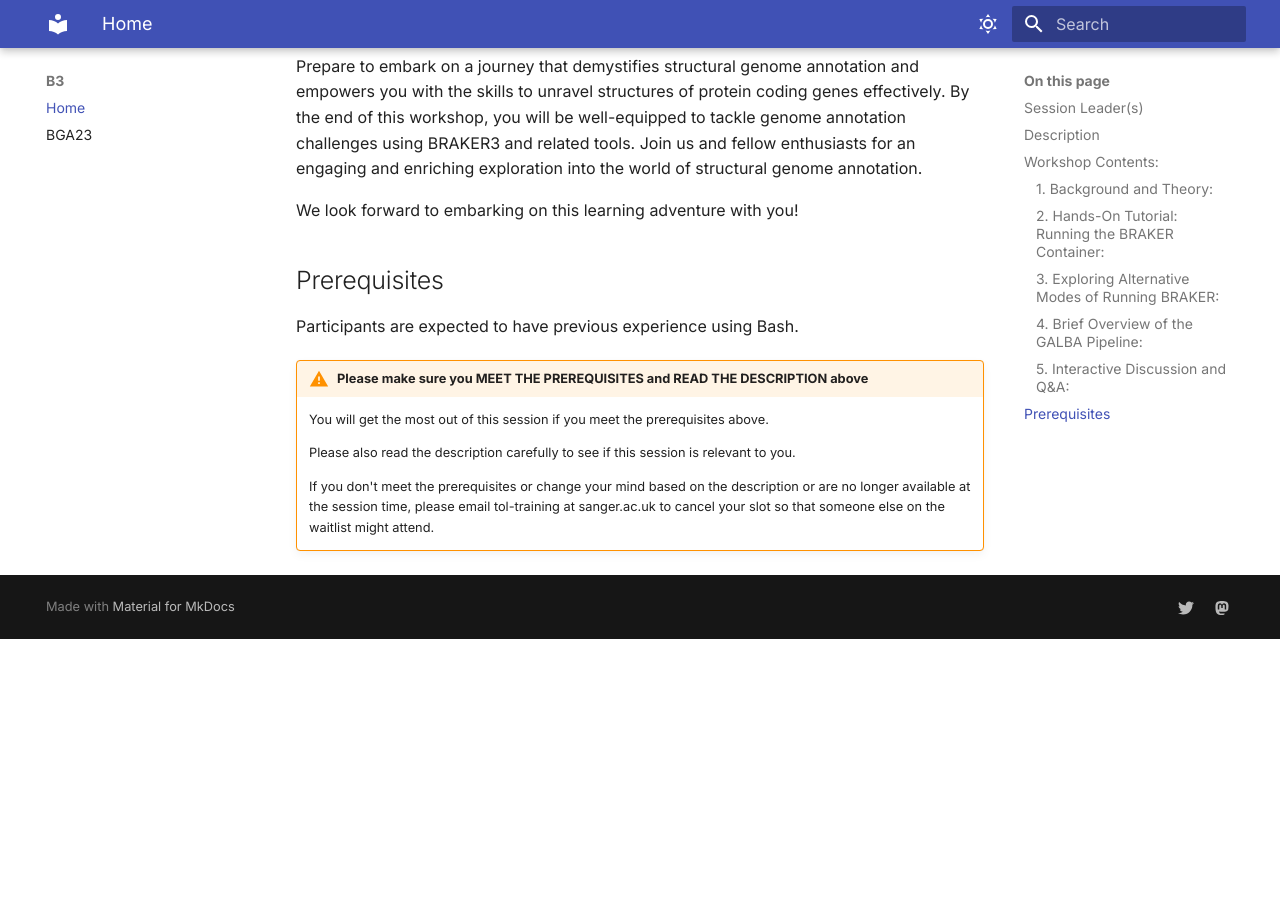
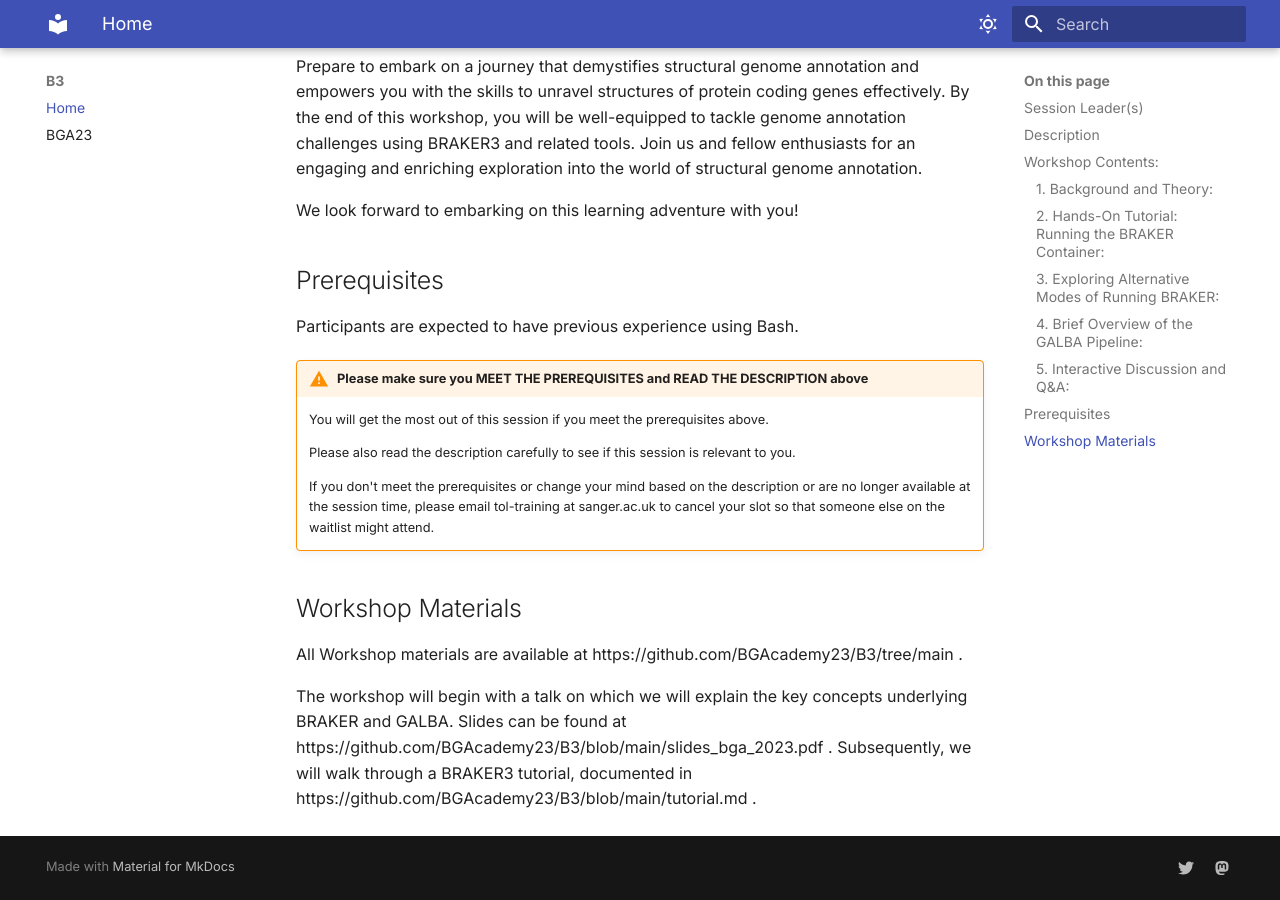
Before and after one commit to BGAcademy23/B3, an MkDocs documentation site: the page built from docs/README.md, in a window 1280 px wide and 900 px high, scrolled down 1643 px. Built offline with MkDocs 1.6.1 and Material for MkDocs 9.7.7, drawn with Linux system fonts in a browser that asks for light colours; before the commit the page ends 2282 px from its top, so only the background shows below that.

```diff
--- a/docs/README.md
+++ b/docs/README.md
@@ -47,3 +47,9 @@
     Please also read the description carefully to see if this session is relevant to you.
 
     If you don't meet the prerequisites or change your mind based on the description or are no longer available at the session time, please email tol-training at sanger.ac.uk to cancel your slot so that someone else on the waitlist might attend.
+
+## Workshop Materials
+
+All Workshop materials are available at https://github.com/BGAcademy23/B3/tree/main .
+
+The workshop will begin with a talk on which we will explain the key concepts underlying BRAKER and GALBA. Slides can be found at https://github.com/BGAcademy23/B3/blob/main/slides_bga_2023.pdf . Subsequently, we will walk through a BRAKER3 tutorial, documented in https://github.com/BGAcademy23/B3/blob/main/tutorial.md .
```
Also changed, not shown: README.md (+6 -0 lines), tutorial.md (+15 -2 lines).
